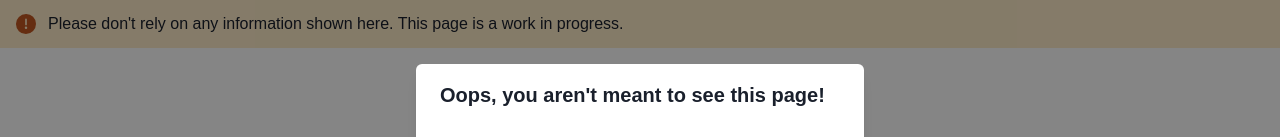
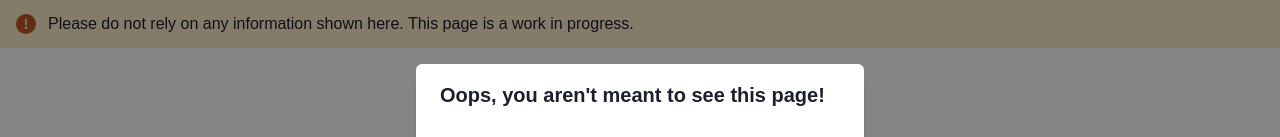
Before and after one commit to dan-and-grace/dan-and-grace, a Next.js app: page / in a window 1280 px wide. Shown: the top 137 px of the page. Built offline with nearby package versions, Linux system fonts and the light colour scheme; a web font is replaced by a local one.

Commit message:
Fix ESLink warnings or errors

```diff
--- a/src/app/components/WorkInProgressWarningDialog.tsx
+++ b/src/app/components/WorkInProgressWarningDialog.tsx
@@ -1,3 +1,4 @@
+/* eslint-disable react/no-unescaped-entities */
 "use client";
 import {
   Text,
--- a/src/app/page.tsx
+++ b/src/app/page.tsx
@@ -7,7 +7,7 @@ export default function Page() {
     <>
       <Alert status="warning" position="absolute">
         <AlertIcon />
-        Please don't rely on any information shown here. This page is a work in
+        Please do not rely on any information shown here. This page is a work in
         progress.
       </Alert>
       <WorkInProgressWarningDialog />
```
